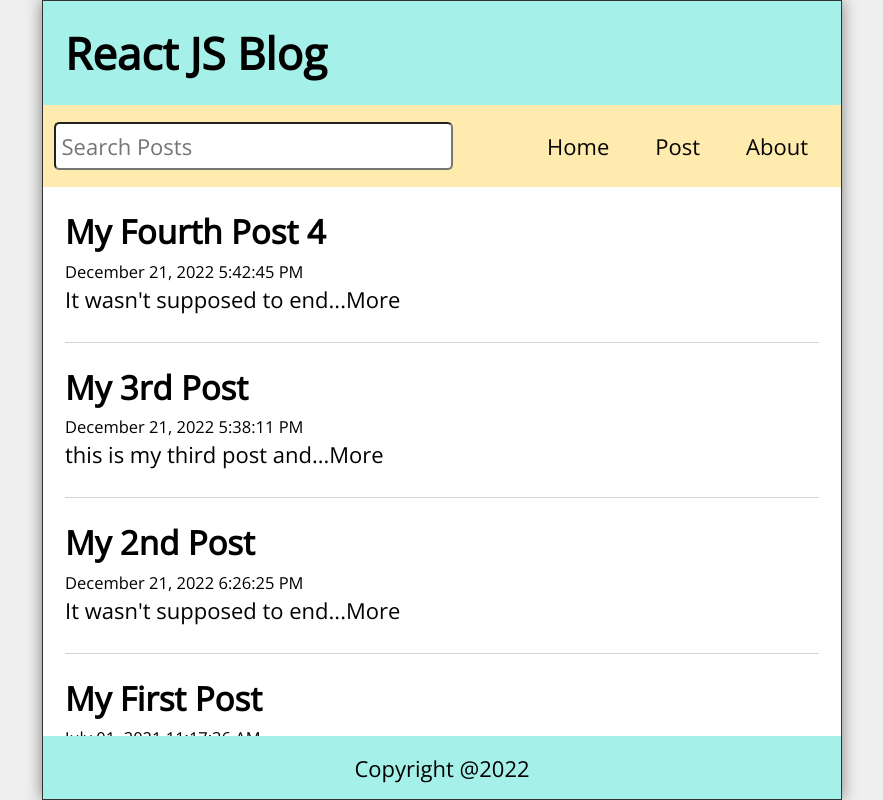
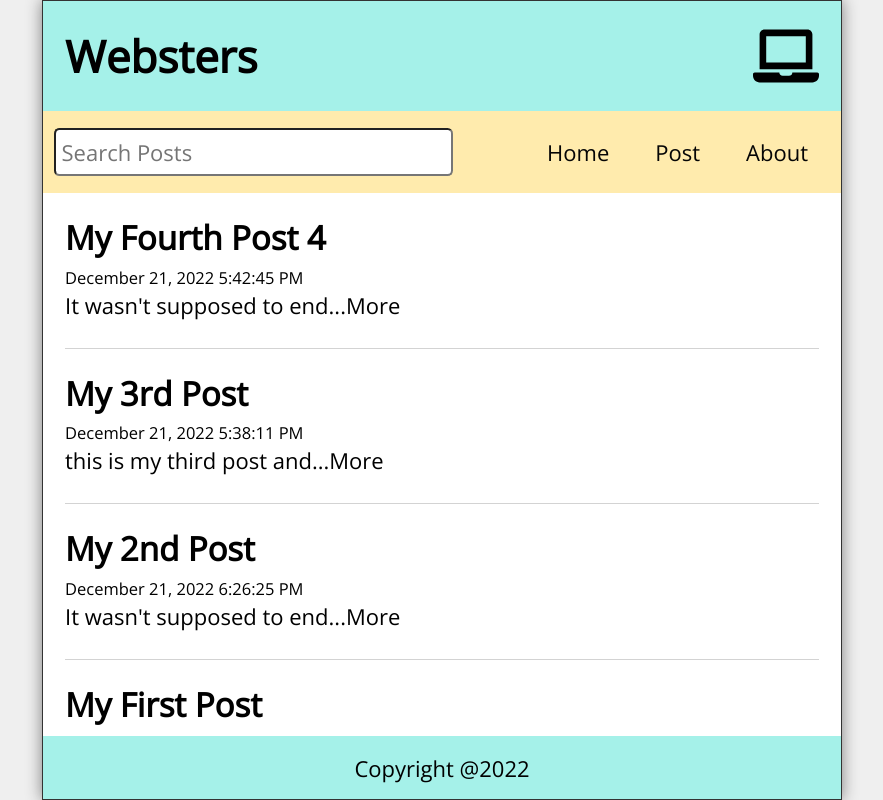
Before and after one commit to Vaidik1308/Blog-app, a React (Create React App) app: page / in a window 1280 px wide. Shown: the whole page, without its empty margins (198-1081 px from the left). Built offline with nearby package versions, Linux system fonts and the light colour scheme; data requests are answered from the project's data file.

Commit message:
Created a custom hook named useWindowSize

```diff
--- a/package.json
+++ b/package.json
@@ -10,6 +10,7 @@
     "date-fns": "^2.29.3",
     "react": "^18.2.0",
     "react-dom": "^18.2.0",
+    "react-icons": "^4.7.1",
     "react-router-dom": "^6.4.3",
     "react-scripts": "5.0.1",
     "web-vitals": "^2.1.4"
--- a/src/App.js
+++ b/src/App.js
@@ -12,7 +12,7 @@ import { useState, useEffect } from 'react';
 import {format} from 'date-fns';
 import api from './api/posts';
 import Edit from './Edit';
-
+import useWindowSize from './hooks/useWindowSize';
 
 function App() {
   const [posts, setPosts] = useState([]);
@@ -23,6 +23,7 @@ function App() {
   const history = useNavigate();
   const [editTitle,setEditTitle] = useState('');
   const [editBody, setEditBody] = useState('');
+  const {width} = useWindowSize()
 
   useEffect(() => {
     const fetchPost = async () => {
@@ -43,7 +44,10 @@ function App() {
         }
       }
     }
-    fetchPost();
+    setTimeout(() => {
+      fetchPost();
+
+    },1000)
   },[])
 
 
@@ -117,7 +121,8 @@ function App() {
   return (
     <div className="App">
       <Header
-        title="React JS Blog"
+        title="Websters"
+        width={width}
       />
       <Nav
         search={search}
--- a/src/Feed.js
+++ b/src/Feed.js
@@ -3,7 +3,7 @@ import Post from './Post'
 
 const Feed = ({posts}) => {
   return (
-    // <div>Feed</div>
+
     <>
         {posts.map(post => (
             <Post key={post.id} post={post}/>
--- a/src/Header.js
+++ b/src/Header.js
@@ -1,8 +1,16 @@
-import React from 'react'
+import React from 'react';
+import {FaLaptop, FaTabletAlt, FaMobileAlt} from 'react-icons/fa'
 
-const Header = ({title}) => {
+const Header = ({title,width}) => {
   return (
-    <h1 className='Header'>{title}</h1>
+    <header className='Header'>
+      <h1>
+        {title}
+      </h1>
+      {width < 768 ? <FaMobileAlt/>
+        : width < 992 ? <FaTabletAlt/>
+          : <FaLaptop/>  }
+    </header>
   )
 }
 
--- a/src/Home.js
+++ b/src/Home.js
@@ -6,13 +6,15 @@ const Home = ({posts,setPosts}) => {
     <main className='Home'>
 
       {/* <h1>Home</h1> */}
-      {posts.length ?(
+      {posts &&
         <Feed posts={posts}/>
-      ) : (
-        <p style={{marginTop: "2rem"}}>
-          No Posts to display.
+      }
+
+      {!posts.length &&
+        <p style={{marginTop: "2rem", textAlign:"center" ,fontSize:"1.2rem"}}>
+          Loading....
         </p>
-      )}
+      }
     </main>
   )
 }
--- a/src/Post.js
+++ b/src/Post.js
@@ -3,7 +3,6 @@ import { Link } from 'react-router-dom'
 
 const Post = ({post}) => {
   return (
-    // <div>{JSON.stringify(post)}</div>
     <article className='post'>
         <Link to={`/post/${post.id}`}>
             <h2>{post.title}</h2>
--- /dev/null
+++ b/src/hooks/useWindowSize.js
@@ -0,0 +1,31 @@
+import { useState,useEffect } from "react";
+
+const useWindowSize = () => {
+    const [windowSize, setWindowSize] = useState({
+        width: undefined,
+        height: undefined
+    });
+
+    useEffect(() => {
+        const handleResize = () => {
+            setWindowSize({
+                width: window.innerWidth,
+                height: window.innerHeight
+            })
+        }
+
+        handleResize();
+
+        window.addEventListener('resize', handleResize);
+
+        const cleanUp = () => {
+            console.log('run if a useEffect dependencies changes');
+            window.removeEventListener('resize',handleResize);
+        }
+        return cleanUp;
+    },[])
+
+    return windowSize;
+}
+
+export default useWindowSize;
--- a/src/index.css
+++ b/src/index.css
@@ -29,6 +29,7 @@ body {
 .App {
 
   max-width: 800px;
+  width: 100%;
   height: 100vh;
   display: flex;
   flex-direction: column;
```
Also changed, not shown: 1 other file (tests, documents, lock files or other folders).
